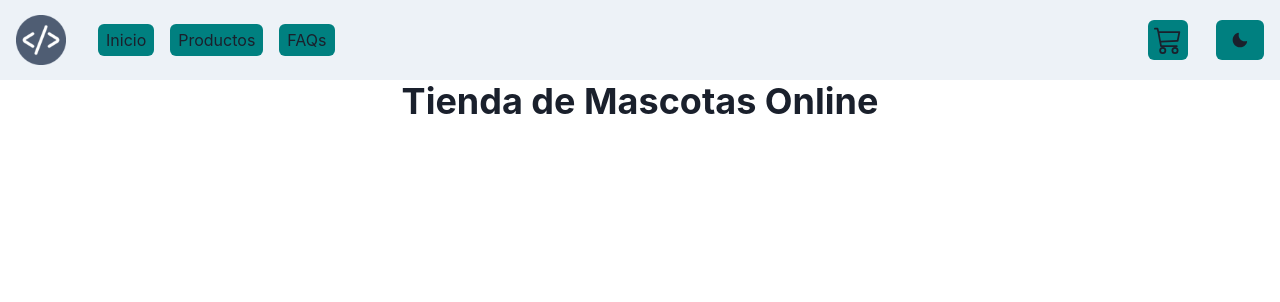
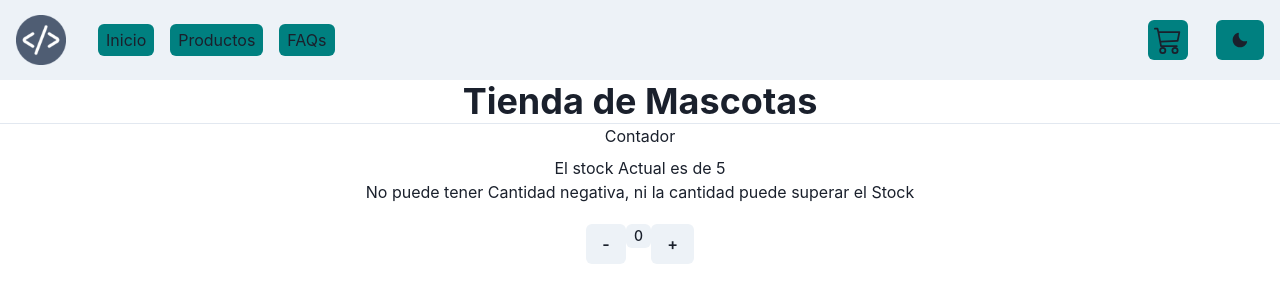
Before and after one commit to ramone02/Tienda-de-Mascotas-Paseador, a React (Create React App) app: page / in a window 1280 px wide. Shown: the top 302 px of the page. Built offline with nearby package versions, Linux system fonts and the light colour scheme.

Commit message:
Creo componente ItemCount, aplico logica sumar restar cantidad

```diff
--- a/src/App.js
+++ b/src/App.js
@@ -1,12 +1,16 @@
 import './App.css';
 import Nav from './components/NavBar';
 import ItemListContainer from './components/ItemListContainer';
+import ItemCount from './components/ItemCount';
 
 function App() {
   return (
     <div className="App">
       <Nav></Nav>
-      <ItemListContainer titulo="Tienda de Mascotas Online" ></ItemListContainer>
+      <ItemListContainer titulo="Tienda de Mascotas" ></ItemListContainer>
+      <hr></hr>
+      <h2>Contador</h2>
+      <ItemCount stock={5}></ItemCount>
     </div>
   );
 }
--- /dev/null
+++ b/src/components/ItemCount.js
@@ -0,0 +1,26 @@
+import React, { useState } from "react";
+import { Container, IconButton, Tag, Box, Button } from "@chakra-ui/react";
+import { AiFillPlusCircle, AiOutlineMinusCircle } from 'react-icons/ai';
+
+const ItemCount = ({ stock }) => {
+
+    const [cantidad, setCantidad] = useState(0);
+
+    const sumarCantidad = () => cantidad === stock ? setCantidad(stock) : setCantidad(cantidad + 1);
+    const restarCantidad = () => cantidad > 0 ? setCantidad(cantidad - 1) : setCantidad(0);
+    return (
+        <>
+            <Container mt={2} maxW='container.sm' bg='' centerContent>
+                <h2>El stock Actual es de {stock}</h2>
+                <p>No puede tener Cantidad negativa, ni la cantidad puede superar el Stock</p>
+                <Box mt={5}>
+                    <Button onClick={restarCantidad}>-</Button>
+                    <Tag>{cantidad}</Tag>
+                    <Button onClick={sumarCantidad}>+</Button>
+                </Box>
+            </Container>
+        </>
+    );
+}
+
+export default ItemCount;
```
